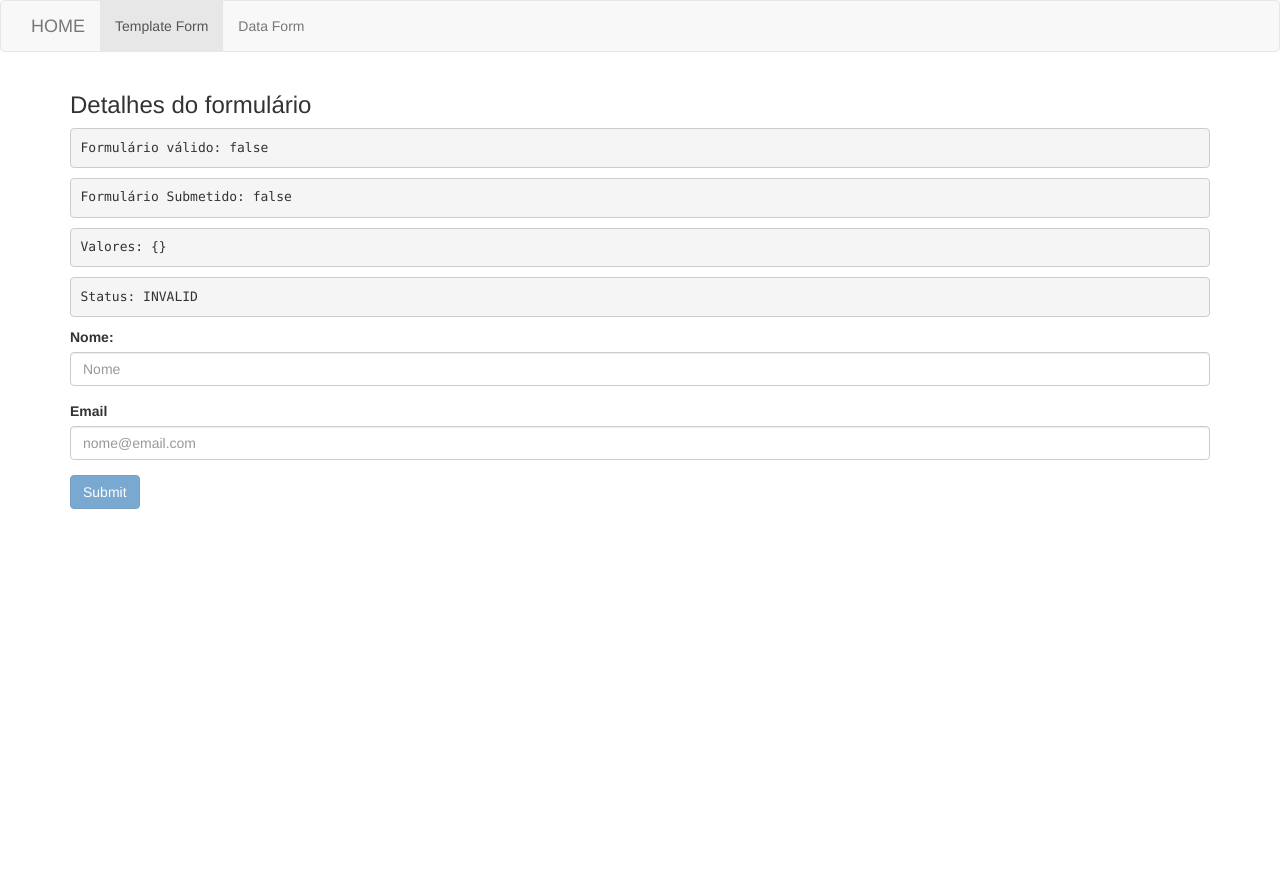
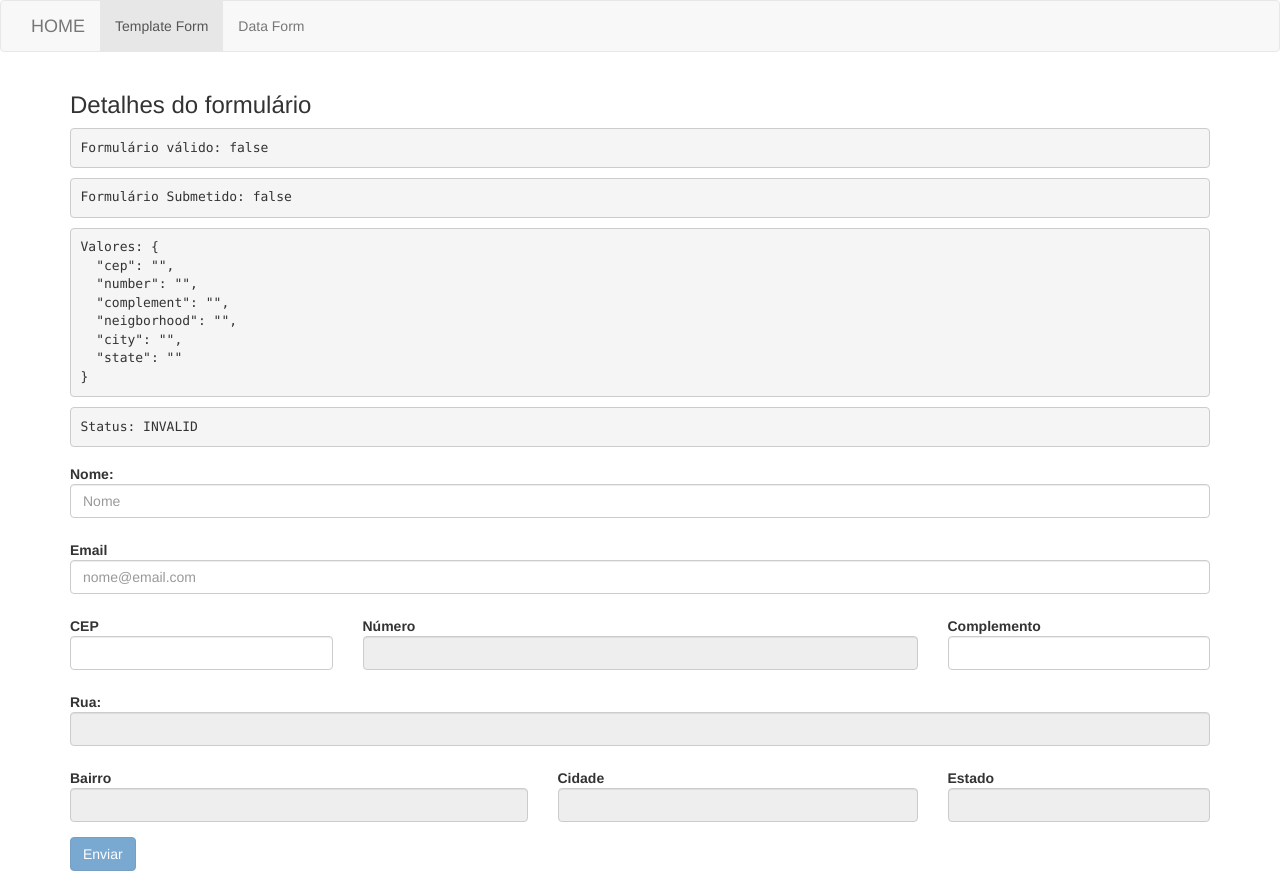
Before and after one commit to Gthalles/angular-forms, an Angular app: page /template-driven in a window 1280 px wide. Before the commit the page ends 800 px from the top, so only its background shows below. Built offline with nearby package versions, Linux system fonts and the light colour scheme.

Commit message:
Desenvolvendo campos referentes ao cep

```diff
--- a/src/app/template-driven/template-driven.component.html
+++ b/src/app/template-driven/template-driven.component.html
@@ -1,9 +1,11 @@
-<form #f="ngForm" (ngSubmit)="onSubmit(f)">
+<form #f="ngForm" (ngSubmit)="onSubmit(f)" class="form-horizontal">
 
     <app-form-debug [form]="f"></app-form-debug>
 
     <div class="form-group" [class.has-error]="!name.valid && name.touched"
         [class.has-feedback]="!name.valid && name.touched">
+
+        <div class="col-sm-12">
             <label for="name" class="control-label">Nome:</label>
             <input type="text" id="name" class="form-control" placeholder="Nome" name="name" [(ngModel)]="user.name"
                 required #name="ngModel">
@@ -17,9 +19,12 @@
                 Nome obrigatório!
             </div>
         </div>
+    </div>
 
     <div class="form-group" [class.has-error]="!name.valid && name.touched"
         [class.has-feedback]="!name.valid && name.touched">
+
+        <div class="col-sm-12">
             <label for="email" class="control-label">Email</label>
             <input type="text" id="email" class="form-control" placeholder="nome@email.com" name="email"
                 [(ngModel)]="user.email" required
@@ -34,6 +39,107 @@
                 Email inválido!
             </div>
         </div>
+    </div>
 
-    <button type="submit" class="btn btn-primary" [disabled]="f.invalid">Submit</button>
+    <div class="form-group">
+        <div class="col-md-3" [class.has-error]="!cep.valid && cep.touched"
+            [class.has-feedback]="!cep.valid && cep.touched">
+            <label for="cep" class="control-label">CEP</label>
+            <input type="text" class="form-control" id="cep" name="cep" ngModel required #cep="ngModel">
+
+            <span class="glyphicon glyphicon-remove form-control-feedback" aria-hidden="true"
+                *ngIf="!cep.valid && cep.touched"></span>
+            <span class="sr-only" *ngIf="!cep.valid && cep.touched">(error)</span>
+
+            <div *ngIf="cep.invalid && cep.touched" class="alert alert-danger" role="alert">
+                CEP obrigatório!
+            </div>
+        </div>
+
+        <div class="col-md-6" [class.has-error]="!number.valid && number.touched"
+            [class.has-feedback]="!number.valid && number.touched">
+            <label for="number" class="control-label">Número</label>
+            <input type="text" class="form-control" id="number" name="number" ngModel required #number="ngModel"
+                readonly>
+
+            <span class="glyphicon glyphicon-remove form-control-feedback" aria-hidden="true"
+                *ngIf="!number.valid && number.touched"></span>
+            <span class="sr-only" *ngIf="!number.valid && number.touched">(error)</span>
+
+            <div *ngIf="number.invalid && number.touched" class="alert alert-danger" role="alert">
+                Número obrigatório!
+            </div>
+        </div>
+
+        <div class="col-md-3">
+            <label for="complement" class="control-label">Complemento</label>
+            <input type="text" class="form-control" id="complement" name="complement" ngModel #complement="ngModel">
+        </div>
+    </div>
+
+    <div class="form-group" [class.has-error]="!street.valid && street.touched"
+        [class.has-feedback]="!street.valid && street.touched">
+
+        <div class="col-sm-12">
+            <label for="street" class="control-label">Rua:</label>
+            <input type="text" id="street" class="form-control" name="street" [(ngModel)]="user.street" required
+                #street="ngModel" readonly>
+
+            <span class="glyphicon glyphicon-remove form-control-feedback" aria-hidden="true"
+                *ngIf="!street.valid && street.touched"></span>
+            <span id="street" class="sr-only" *ngIf="!street.valid && street.touched">(error)</span>
+
+            <div *ngIf="street.invalid && street.touched" class="alert alert-danger" role="alert">
+                <!--{{ street.classstreet }}-->
+                Rua é obrigatória!
+            </div>
+        </div>
+    </div>
+
+    <div class="form-group">
+        <div class="col-md-5" [class.has-error]="!neigborhood.valid && neigborhood.touched"
+            [class.has-feedback]="!neigborhood.valid && neigborhood.touched">
+            <label for="neigborhood" class="control-label">Bairro</label>
+            <input type="text" class="form-control" id="neigborhood" name="neigborhood" ngModel required
+                #neigborhood="ngModel" readonly>
+
+            <span class="glyphicon glyphicon-remove form-control-feedback" aria-hidden="true"
+                *ngIf="!neigborhood.valid && neigborhood.touched"></span>
+            <span class="sr-only" *ngIf="!neigborhood.valid && neigborhood.touched">(error)</span>
+
+            <div *ngIf="neigborhood.invalid && neigborhood.touched" class="alert alert-danger" role="alert">
+                Bairro obrigatório!
+            </div>
+        </div>
+
+        <div class="col-md-4" [class.has-error]="!city.valid && city.touched"
+            [class.has-feedback]="!city.valid && city.touched">
+            <label for="city" class="control-label">Cidade</label>
+            <input type="text" class="form-control" id="city" name="city" ngModel required #city="ngModel" readonly>
+
+            <span class="glyphicon glyphicon-remove form-control-feedback" aria-hidden="true"
+                *ngIf="!city.valid && city.touched"></span>
+            <span class="sr-only" *ngIf="!city.valid && city.touched">(error)</span>
+
+            <div *ngIf="city.invalid && city.touched" class="alert alert-danger" role="alert">
+                Cidade obrigatória!
+            </div>
+        </div>
+
+        <div class="col-md-3" [class.has-error]="!state.valid && state.touched"
+            [class.has-feedback]="!state.valid && state.touched">
+            <label for="state" class="control-label">Estado</label>
+            <input type="text" class="form-control" id="state" name="state" ngModel required #state="ngModel" readonly>
+
+            <span class="glyphicon glyphicon-remove form-control-feedback" aria-hidden="true"
+                *ngIf="!state.valid && state.touched"></span>
+            <span class="sr-only" *ngIf="!state.valid && state.touched">(error)</span>
+
+            <div *ngIf="state.invalid && state.touched" class="alert alert-danger" role="alert">
+                Estado obrigatório!
+            </div>
+        </div>
+    </div>
+
+    <button type="submit" class="btn btn-primary" [disabled]="f.invalid">Enviar</button>
 </form>
```
Lines whose indentation alone changed are shown as unchanged.
